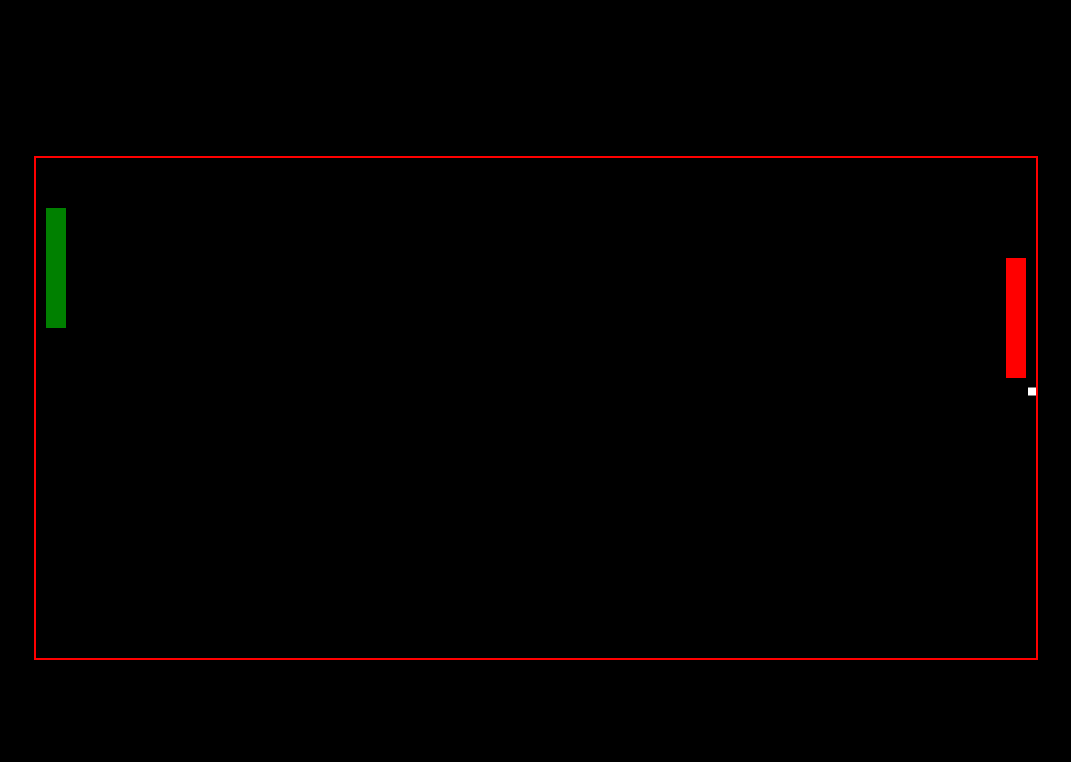
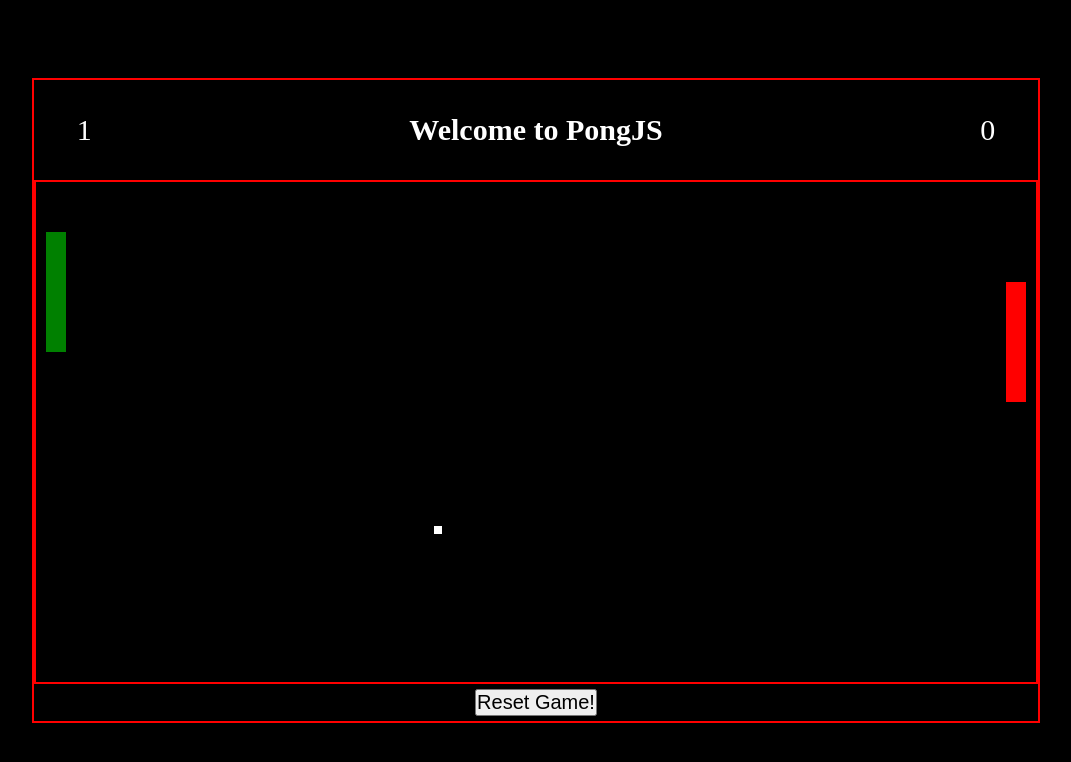
Before and after one commit to Wojtek-89/PongJS, a plain HTML site: page index.html in a window 1280 px wide. Shown: the whole page, without its empty margins (104-1175 px from the left). Drawn offline with Linux system fonts and the light colour scheme.

Commit message:
Prace nad zadaniem

```diff
--- a/index.html
+++ b/index.html
@@ -7,6 +7,16 @@
     <meta http-equiv="X-UA-Compatible" content="ie=edge">
     <title>PongJS</title>
     <style>
+        *{
+            margin: 0;
+            padding: 0;
+            box-sizing: border-box;
+        }
+
+        html{
+            font-size: 10px;
+        }
+
         body{
             background-color: #000;
             height: 100vh;
@@ -15,14 +25,68 @@
             align-items: center;
         }
 
-        canvas{
+        .container{
+            display: flex;
+            flex-direction: column;
+            justify-content: center;
+            align-items: stretch;
             border: 2px solid red;
+        }
+
+        .container .table{
+            color: white;
+            display: flex;
+            flex-direction: row;
+            height: 100px;
+        }
+
+        .container .table span{
+            display: inline-block;
+            flex-basis: 10%;
+            text-align: center;
+            font-size: 3em;
+            line-height: 100px;
+        }
+
+        .container .table h1{
+            flex-basis: 80%;
+            text-align: center;
+            font-size: 3em;
+            font-weight: bold;
+            line-height: 100px;
+        }
+
+        .container canvas{
+            border: 2px solid red;
+        }
+
+        .container .menu{
+            display: flex;
+            flex-direction: row;
+            align-items: center;
+            justify-content: center;
+        }
+
+        .container .menu button.reset{
+            font-size: 2em;
+            margin: 5px 0;
         }
     </style>
 </head>
 
 <body>
-    <canvas></canvas>
+    <div class="container">
+        <div class="table">
+            <span class="playerPoints">0</span>
+            <h1>Welcome to PongJS</h1>
+            <span class="computerPoints">0</span>
+        </div>
+        <canvas></canvas>
+        <div class="menu">
+            <button class="reset">Reset Game!</button>
+        </div>
+    </div>
+
     <script src="script.js"></script>
 </body>
 
--- a/script.js
+++ b/script.js
@@ -1,11 +1,49 @@
 const canvas = document.querySelector('canvas');
 const ctx = canvas.getContext('2d')
+const playerPointsTable = document.querySelector('.playerPoints');
+const computerPointsTable = document.querySelector('.computerPoints');
+const buttonReset = document.querySelector('.reset');
 
 canvas.width = 1000;
 canvas.height = 500;
 let gameWith = canvas.width;
 let playerPoints = 0;
 let computerPoints = 0;
+const startSpeed = 2;
+let multiplayer = true;
+const difficult = 0.2;
+
+const resetGame = () => {
+    playerPoints = computerPoints = 0;
+    clearInterval(timer);
+    ballsGame.forEach(ballGame => {
+        ballGame.resetBall();
+    });
+    timer = setInterval(run, 1000 / 60);
+}
+
+const updateScore = () => {
+    playerPointsTable.textContent = playerPoints;
+    computerPointsTable.textContent = computerPoints;
+}
+
+const keybordSupport = event => {
+    if(event.keyCode == 87){
+        playerPaddel.moveUp(collisionObjects);
+    }
+    else if(event.keyCode == 83){
+        playerPaddel.moveDown(collisionObjects);
+    }
+
+    if(multiplayer){
+        if(event.keyCode == 219){
+            computerPaddel.moveUp(collisionObjects);
+        }
+        else if(event.keyCode == 186){
+            computerPaddel.moveDown(collisionObjects);
+        }
+    }
+}
 
 const ballMove = ballsGame => {
     ballsGame.forEach(ballGame => {
@@ -31,6 +69,14 @@ function Paddel(width, height, color, positionX, positionY){
     this.positionY = positionY;
     this.speed = 3;
     this.middleHeight = height / 2;
+
+    this.moveUp = collisionObjects => {
+        this.positionY -= this.speed;
+    }
+
+    this.moveDown = collisionObjects => {
+        this.positionY += this.speed;
+    }
 }
 
 function Ball(size, color, positionX, positionY){
@@ -40,10 +86,25 @@ function Ball(size, color, positionX, positionY){
     this.positionX = positionX;
     this.positionY = positionY;
     this.middleHeight = size / 2;
-    this.speedX = 2;
-    this.speedY = 2;
+    this.speedX = startSpeed;
+    this.speedY = startSpeed;
     this.directionX = true; // true -> w prawo
     this.directionY = true; // true -> w dół
+
+    this.resetBall = () => {
+        if(Math.round(Math.random())){
+            this.directionX = !this.directionX;
+        }
+
+        if(Math.round(Math.random())){
+            this.directionY = !this.directionY;
+        }
+
+        this.speedX = startSpeed;
+        this.speedY = startSpeed;
+        this.positionX = canvas.width / 2 - this.width / 2;
+        this.positionY = canvas.height / 2 - this.height / 2;
+    }
 
     this.move = collisionObjects => {
         let collision = 0;
@@ -68,8 +129,8 @@ function Ball(size, color, positionX, positionY){
                     break;
                 }
 
-                if((ballLeft < objectRight && ((objectLeft <= ballLeft + this.speedX && ballLeft + this.speedX <= objectRight) || (objectLeft <= ballRight + this.speedX && ballRight <= objectRight + this.speedX))) &&
-                   (ballTop < objectBottom && ((objectTop <= ballTop + this.speedY && ballTop + this.speedY <= objectBottom) || (objectTop <= ballBottom + this.speedY && ballBottom <= objectBottom + this.speedY)))){
+                if ((ballLeft < objectRight && ((objectLeft <= ballRight + this.speedX && ballRight + this.speedX <= objectRight) || (objectLeft <= ballLeft + this.speedX && ballLeft + this.speedX <= objectRight))) &&
+                    (ballTop < objectBottom && ((objectTop <= ballTop - this.speedY && ballTop - this.speedY <= objectBottom) || (objectTop <= ballBottom + this.speedY && ballBottom + this.speedY <= objectBottom)))) {
                     collision = 1;
                     break;
                 }
@@ -100,8 +161,8 @@ function Ball(size, color, positionX, positionY){
                     break;
                 }
 
-                if((ballLeft < objectRight && ((objectLeft <= ballLeft + this.speedX && ballLeft + this.speedX <= objectRight) || (objectLeft <= ballRight + this.speedX && ballRight <= objectRight + this.speedX))) &&
-                   (ballBottom > objectTop && ((objectTop <= ballTop - this.speedY && ballTop - this.speedY <= objectBottom) || (objectTop <= ballBottom - this.speedY && ballBottom <= objectBottom - this.speedY)))){
+                if ((ballLeft < objectRight && ((objectLeft <= ballRight + this.speedX && ballRight + this.speedX <= objectRight) || (objectLeft <= ballLeft + this.speedX && ballLeft + this.speedX <= objectRight))) &&
+                    (ballBottom > objectTop && ((objectTop <= ballTop - this.speedY && ballTop - this.speedY <= objectBottom) || (objectTop <= ballBottom - this.speedY && ballBottom - this.speedY <= objectBottom)))) {
                     collision = 1;
                     break;
                 }
@@ -132,8 +193,8 @@ function Ball(size, color, positionX, positionY){
                     break;
                 }
 
-                if((ballRight > ballLeft && ((objectLeft <= ballLeft - this.speedX && ballLeft - this.speedX <= objectRight) || (objectLeft <= ballRight - this.speedX && ballRight <= objectRight - this.speedX))) &&
-                   (ballTop < objectBottom && ((objectTop <= ballTop + this.speedY && ballTop + this.speedY <= objectBottom) || (objectTop <= ballBottom + this.speedY && ballBottom <= objectBottom + this.speedY)))){
+                if ((ballRight > objectLeft && ((objectLeft <= ballRight - this.speedX && ballRight - this.speedX <= objectRight) || (objectLeft <= ballLeft - this.speedX && ballLeft - this.speedX <= objectRight))) &&
+                    (ballTop < objectBottom && ((objectTop <= ballTop - this.speedY && ballTop - this.speedY <= objectBottom) || (objectTop <= ballBottom + this.speedY && ballBottom + this.speedY <= objectBottom)))) {
                     collision = 1;
                     break;
                 }
@@ -164,8 +225,8 @@ function Ball(size, color, positionX, positionY){
                     break;
                 }
 
-                if((ballRight > ballLeft && ((objectLeft <= ballLeft - this.speedX && ballLeft - this.speedX <= objectRight) || (objectLeft <= ballRight - this.speedX && ballRight <= objectRight - this.speedX))) &&
-                   (ballBottom > objectTop && ((objectTop <= ballTop - this.speedY && ballTop - this.speedY <= objectBottom) || (objectTop <= ballBottom - this.speedY && ballBottom <= objectBottom - this.speedY)))){
+                if ((ballRight > objectLeft && ((objectLeft <= ballRight - this.speedX && ballRight - this.speedX <= objectRight) || (objectLeft <= ballLeft - this.speedX && ballLeft - this.speedX <= objectRight))) &&
+                    (ballBottom > objectTop && ((objectTop <= ballTop - this.speedY && ballTop - this.speedY <= objectBottom) || (objectTop <= ballBottom - this.speedY && ballBottom - this.speedY <= objectBottom)))) {
                     collision = 1;
                     break;
                 }
@@ -183,10 +244,10 @@ function Ball(size, color, positionX, positionY){
 
         if(collision){
             if(Math.round(Math.random())){
-                this.speedX += Math.round(Math.random()) / 10;
+                this.speedX += difficult + Math.round(Math.random()) / 10;
             }
             else{
-                this.speedY += Math.round(Math.random()) / 10;
+                this.speedY += difficult + Math.round(Math.random()) / 10;
             }
 
             if(collision == 1){
@@ -200,7 +261,7 @@ function Ball(size, color, positionX, positionY){
                 this.directionY = !this.directionY;
             }
             else{
-                //this.resetBall(); -- koniec gry
+                this.resetBall();
             }
         }
         else{
@@ -245,7 +306,14 @@ const run = () => {
 
     clearScreen();
     ballMove(ballsGame);
+    updateScore();
     drawObject(collisionObjects, ctx);
+
+    if(playerPoints == 10 || computerPoints == 10){
+        clearInterval(timer);
+    }
 }
 
+buttonReset.addEventListener('click', resetGame);
+window.addEventListener("keydown", keybordSupport);
 let timer = setInterval(run, 1000/ 60);
```
